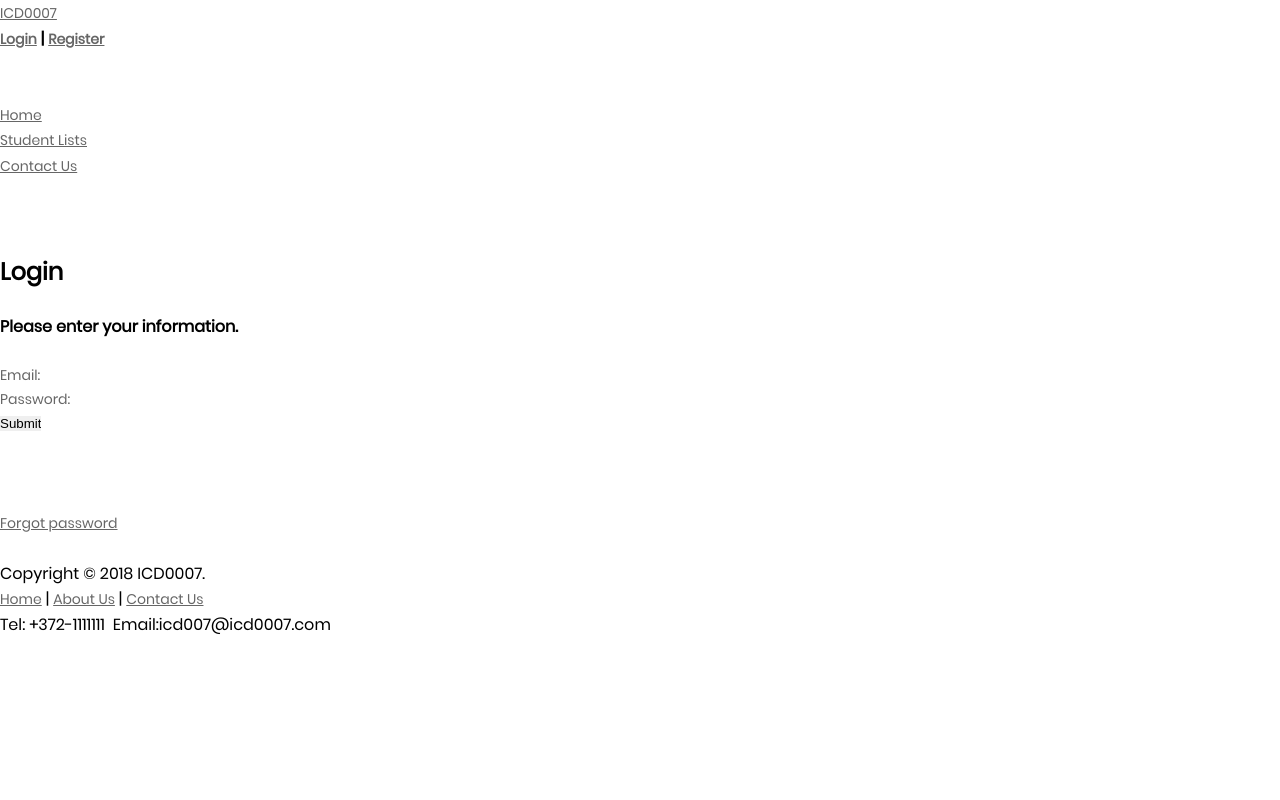
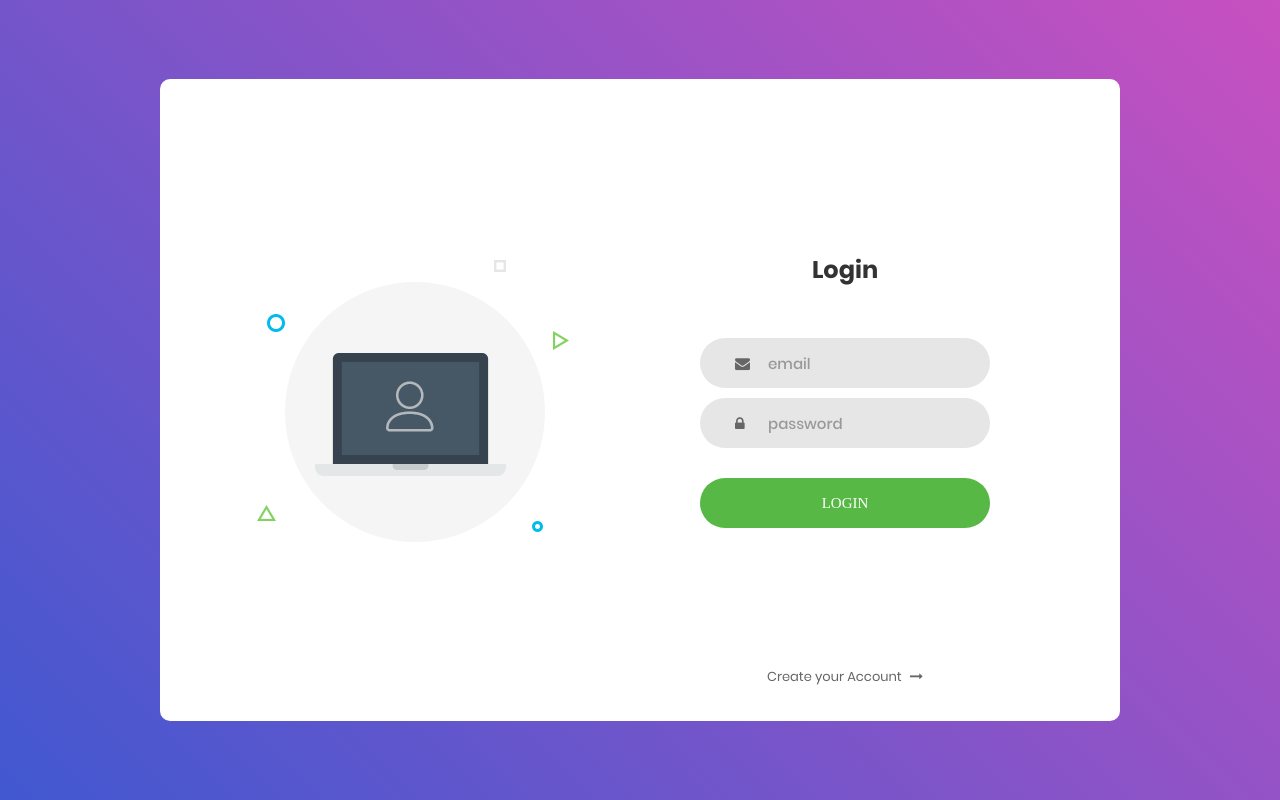
Before and after one commit to cembaykara/webTechProject, a PHP site: page /mywebapp/login.php in a window 1280 px wide. Run offline with PHP 8.4, Linux system fonts and the light colour scheme; some libraries are stand-ins or nearby versions; some web fonts are replaced.

Commit message:
Auto stash before merge of "master" and "origin/master"
file names changed

```diff
--- a/mywebapp/login.php
+++ b/mywebapp/login.php
@@ -1,89 +1,96 @@
 <?php
 session_start();
 ?>
-<!DOCTYPE HTML>
-<html>
+<!DOCTYPE html>
+<html lang="en">
 <head>
-    <title>::Login::</title>
-    <meta http-equiv="Content-Type" content="text/html; charset=utf-8">
-    <meta name="description" content="">
-    <meta name="keywords" content="">
-    <link rel="stylesheet" href="/mywebapp/css/main.css" type="text/css">
-    <link rel="shortcut icon" href="/mywebapp/images/favicon.ico?v=2" type="image/x-icon"/>
+	<title>Login</title>
+	<meta charset="UTF-8">
+	<meta name="viewport" content="width=device-width, initial-scale=1">
+<!--===============================================================================================-->
+	<link rel="icon" type="image/png" href="images/icons/favicon.ico"/>
+<!--===============================================================================================-->
+	<link rel="stylesheet" type="text/css" href="vendor/bootstrap/css/bootstrap.min.css">
+<!--===============================================================================================-->
+	<link rel="stylesheet" type="text/css" href="fonts/font-awesome-4.7.0/css/font-awesome.min.css">
+<!--===============================================================================================-->
+	<link rel="stylesheet" type="text/css" href="vendor/animate/animate.css">
+<!--===============================================================================================-->
+	<link rel="stylesheet" type="text/css" href="vendor/css-hamburgers/hamburgers.min.css">
+<!--===============================================================================================-->
+	<link rel="stylesheet" type="text/css" href="vendor/select2/select2.min.css">
+<!--===============================================================================================-->
+	<link rel="stylesheet" type="text/css" href="css/util.css">
+	<link rel="stylesheet" type="text/css" href="css/main.css">
+<!--===============================================================================================-->
 </head>
 <body>
-<div id="wrapper">
-    <div id="maincontent">
 
-        <div id="header">
-            <div id="logo" class="left">
-                <a href="/mywebapp">ICD0007</a>
-            </div>
-            <div class="right marT10">
-                <b>
-                    <a href="/mywebapp/login.php">Login</a> | <a href="/mywebapp/register.html">Register</a>
-                </b>
-            </div>
-            <br><br>
-            <ul class="topmenu">
-                <li><a href="/mywebapp">Home</a></li>
-                <li><a href="/mywebapp">Student Lists</a></li>
-                <li><a href="/mywebapp">Contact Us</a></li>
-            </ul>
-            <br>
-            <div class="banner"><p></p></div>
-            <br class="clear"/>
-        </div>
+	<div class="limiter">
+		<div class="container-login100">
+			<div class="wrap-login100">
+				<div class="login100-pic js-tilt" data-tilt>
+					<img src="images/img-01.png" alt="IMG">
+				</div>
 
-        <div class="content">
-            <br/>
-            <div class="content-area">
+				<form class="login100-form validate-form" action="application/loginHandler.php" method="POST">
+					<span class="login100-form-title">
+						Login
+					</span>
 
-                <h2>Login</h2>
-                <br/>
+					<div class="wrap-input100 validate-input" data-validate = "Valid email is required: ex@abc.xyz">
+						<input class="input100" type="email" name="data[email]" placeholder="email">
+						<span class="focus-input100"></span>
+						<span class="symbol-input100">
+							<i class="fa fa-envelope" aria-hidden="true"></i>
+						</span>
+					</div>
 
-                <b>Please enter your information.</b><br/><br/>
-                <form action="/mywebapp/application/loginHandler.php" method="POST">
-                    <?php
-                        if (isset($_SESSION['error_message'])) {
-                            echo '<p>' . $_SESSION['error_message'] . '</p>';
-                        }
-                        if (isset($_SESSION['success_message'])) {
-                            echo '<p>' . $_SESSION['success_message'] . '</p>';
-                        }
-                     ?>
-                    <p>
-                        <label>Email: </label>
-                        <input type="text" name="data[email]" />
-                    </p>
-                    <p>
-                        <label>Password: </label>
-                        <input type="password" name="data[password]" />
-                    <p>
-                    <p>
-                        <input type="submit" name="data[submit]" value="Submit" class="button marL10"/>
-                    </p>
-                </form>
+					<div class="wrap-input100 validate-input" data-validate = "Password is required">
+						<input class="input100" type="password" name="data[password]" placeholder="password">
+						<span class="focus-input100"></span>
+						<span class="symbol-input100">
+							<i class="fa fa-lock" aria-hidden="true"></i>
+						</span>
+					</div>
 
-                <br>
-                <br>
-                <br>
-                <a href="resetpassword.php">Forgot password</a>
-            </div>
-        </div>
+					<div class="container-login100-form-btn">
+						<button type="submit" class="login100-form-btn">
+							Login
+						</button>
+					</div>
 
-    </div><!-- maincontent -->
-    <br>
-    <div id="footer">
-        <div class="footer">
-            Copyright &copy; 2018 ICD0007. <br/>
-            <a href="/mywebapp">Home</a> | <a href="about">About Us</a> | <a href="contact">Contact Us</a> <br/>
-            <span class="contact">Tel: +372-1111111&nbsp;
-			Email:icd007@icd0007.com</span>
-        </div>
-    </div><!-- footer -->
+					<div class="text-center p-t-136">
+						<a class="txt2" href="signup.html">
+							Create your Account
+							<i class="fa fa-long-arrow-right m-l-5" aria-hidden="true"></i>
+						</a>
+					</div>
+				</form>
+			</div>
+		</div>
+	</div>
 
-</div><!-- wrapper -->
+
+
+
+<!--===============================================================================================-->
+	<script src="vendor/jquery/jquery-3.2.1.min.js"></script>
+<!--===============================================================================================-->
+	<script src="vendor/bootstrap/js/popper.js"></script>
+	<script src="vendor/bootstrap/js/bootstrap.min.js"></script>
+<!--===============================================================================================-->
+	<script src="vendor/select2/select2.min.js"></script>
+<!--===============================================================================================-->
+	<script src="vendor/tilt/tilt.jquery.min.js"></script>
+	<script >
+		$('.js-tilt').tilt({
+			scale: 1.1
+		})
+	</script>
+<!--===============================================================================================-->
+	<script src="js/main.js"></script>
+
 <?php
 unset($_SESSION['error_message']);
 unset($_SESSION['success_message']);
```
Also changed, not shown: mywebapp/index.html (+4 -4 lines), mywebapp/signin.html (deleted, +0 -111 lines), mywebapp/signup.html (renamed from mywebapp/loginpage.php, +31 -19 lines), 2 other files.
